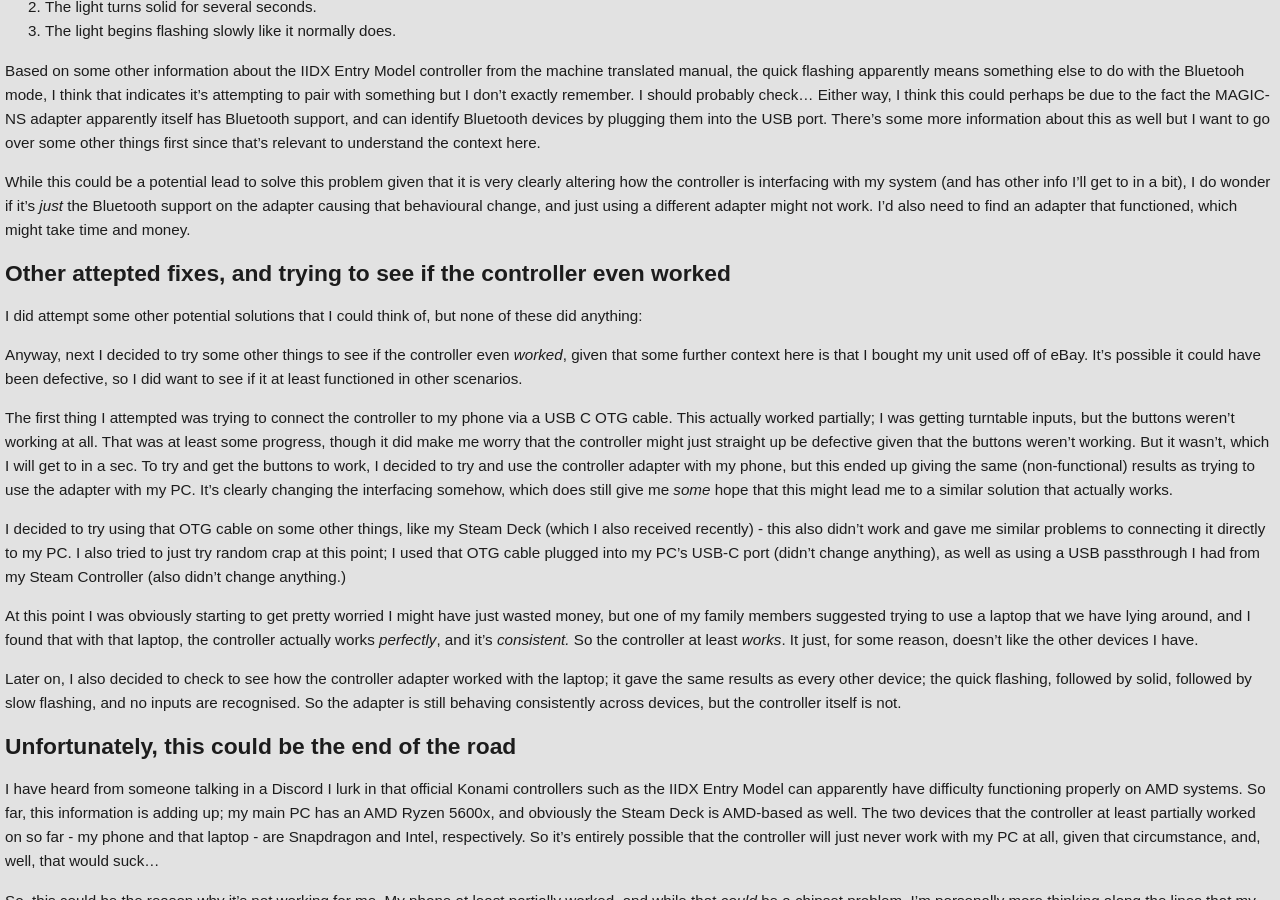
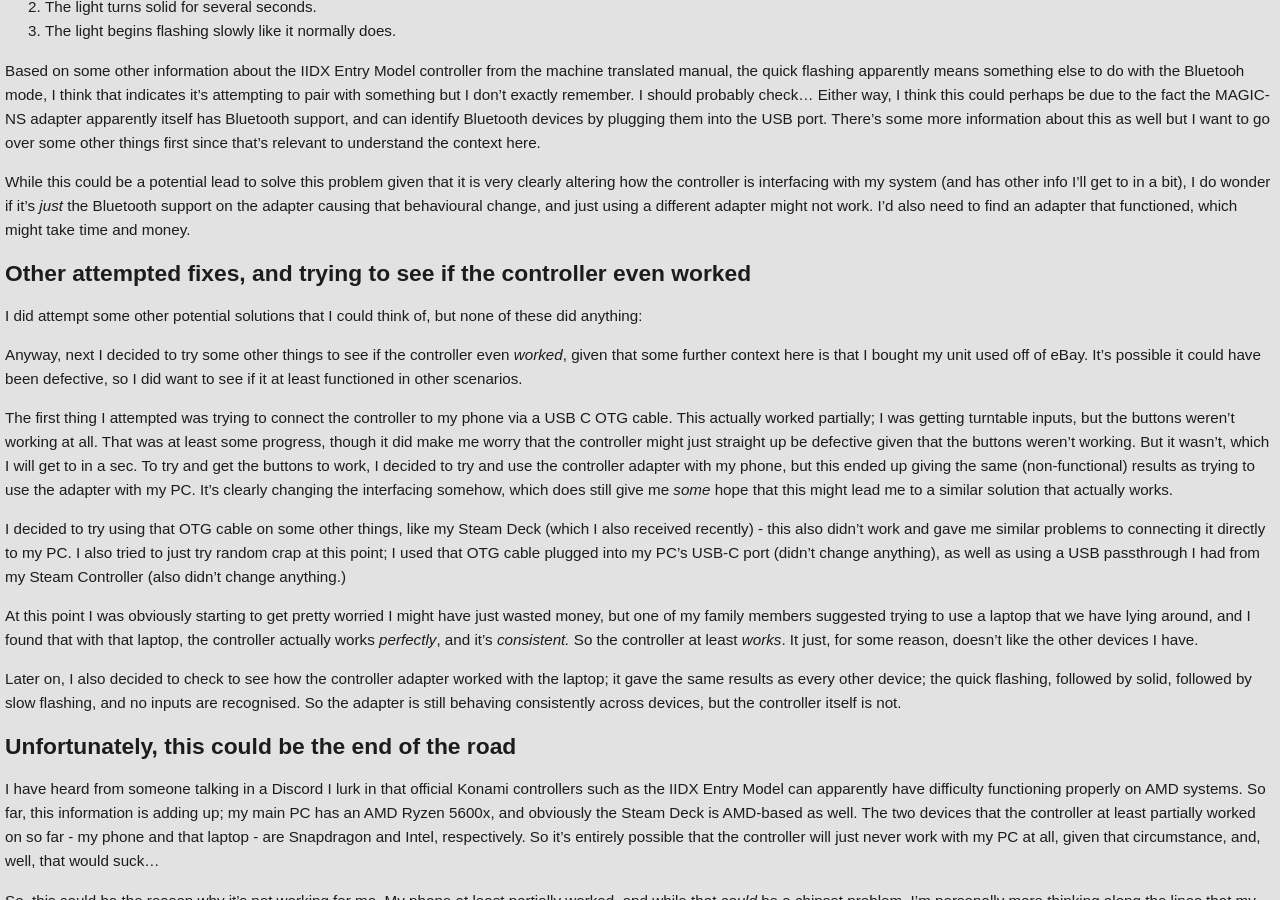
Before and after one commit to Tiyenti/Tiyenti.github.io, a Jekyll site: the page built from _posts/2022-08-26-ttt-iidx-entrymodel-problems.md, in a window 1280 px wide and 900 px high, scrolled down 1394 px. Built offline with Jekyll 4.4.1, drawn with Linux system fonts in a browser that asks for light colours.

Commit message:
[blog] fix a typo

```diff
--- a/_posts/2022-08-26-ttt-iidx-entrymodel-problems.md
+++ b/_posts/2022-08-26-ttt-iidx-entrymodel-problems.md
@@ -63,7 +63,7 @@
 behavioural change, and just using a different adapter might not work. I'd also need to
 find an adapter that functioned, which might take time and money.
 
-## Other attepted fixes, and trying to see if the controller even worked
+## Other attempted fixes, and trying to see if the controller even worked
 I did attempt some other potential solutions that I could think of, but none of these did
 anything:
 
```
